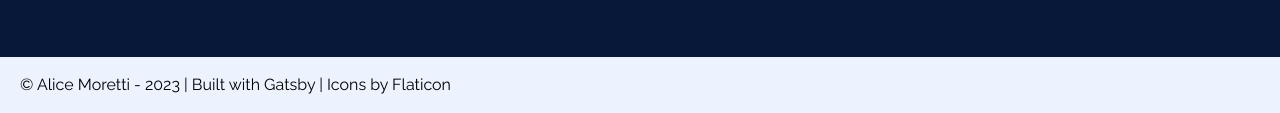
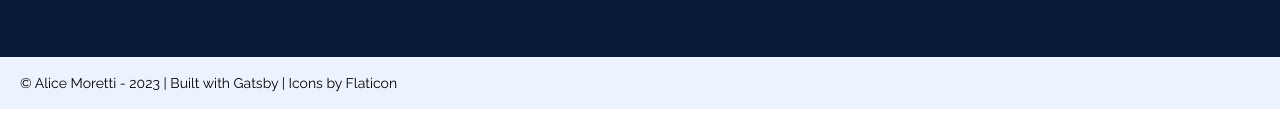
Before and after one commit to Alicino88/gatsby-prismic-law-website, a Gatsby site: page /contatti in a window 1280 px wide. Shown: the part 1808-1921 px from the top of the page. Built offline with nearby package versions, Linux system fonts and the light colour scheme; Gatsby itself is replaced by a stand-in of ours.

Commit message:
Updates to footer

```diff
--- a/src/components/layout.js
+++ b/src/components/layout.js
@@ -21,16 +21,12 @@ const Layout = ({ children }) => {
       </div>
       <main>{children}</main>
       <Footer />
-      <div
-        style={{
-          marginTop: `var(--space-5)`,
-          fontSize: `var(--font-sm)`,
-        }}
-        className="max-w-screen-xl mx-auto py-4 px-5 bg-blue-light"
-      >
-        © Alice Moretti - {new Date().getFullYear()} | Built with
-        {` `}
-        <a href="https://www.gatsbyjs.com">Gatsby</a> | Icons by Flaticon
+      <div className="bg-blue-light text-xs sm:text-sm">
+        <div className="max-w-screen-xl mx-auto py-4 px-5">
+          © Alice Moretti - {new Date().getFullYear()} | Built with
+          {` `}
+          <a href="https://www.gatsbyjs.com">Gatsby</a> | Icons by Flaticon
+        </div>
       </div>
     </>
   );
```
